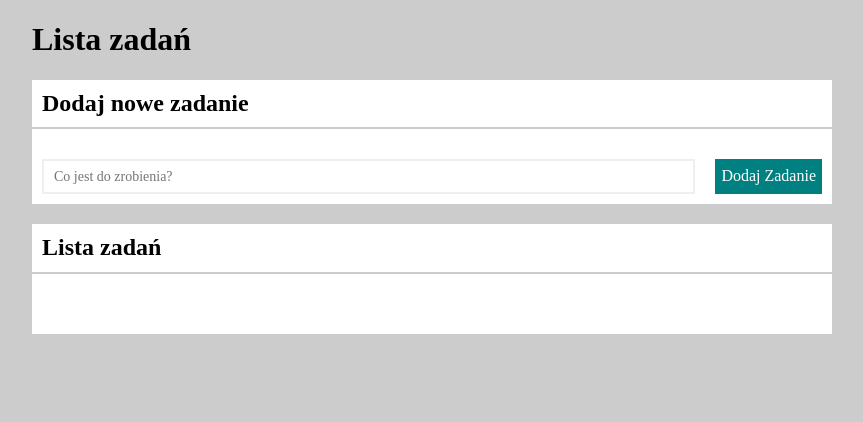
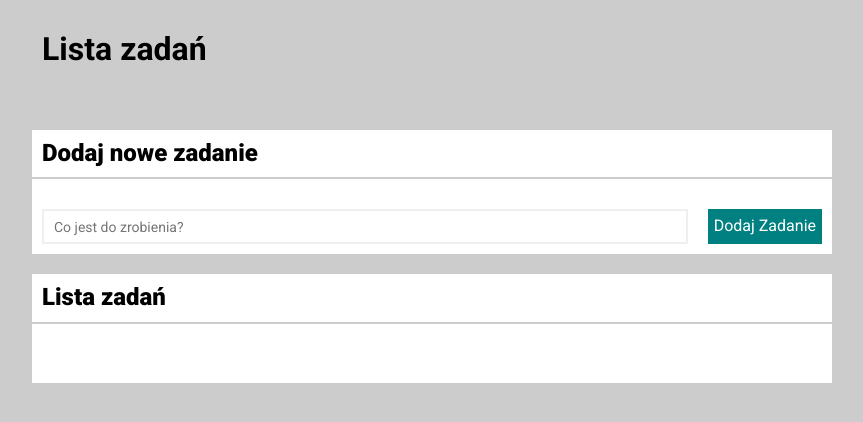
Before and after one commit to codekamikaze/todo-list, a plain HTML site: page index.html in a window 1280 px wide. Shown: the whole page, without its empty margins (208-1071 px from the left). Drawn offline with nearby package versions, Linux system fonts and the light colour scheme.

Commit message:
add font roboto, change padding for header and main

```diff
--- a/css/header.css
+++ b/css/header.css
@@ -1,9 +1,9 @@
 .header {
-    width: 90%;
     max-width: 800px;
     margin: auto;
+    padding: 10px;
 }
 
 .header__header {
-
+    font-weight: 900px;
 }
--- a/css/section.css
+++ b/css/section.css
@@ -1,5 +1,4 @@
 .section {
-    width: 90%;
     max-width: 800px;
     margin: auto;
     background-color: #fff;
--- a/css/style.css
+++ b/css/style.css
@@ -10,4 +10,9 @@ html {
 
 .body {
     background-color: #cccccc;
+    font-family: "Roboto", sans-serif;
 }
+
+.main {
+    padding: 10px;
+}
--- a/index.html
+++ b/index.html
@@ -23,7 +23,7 @@
     <header class="header">
         <h1 class="hader_header">Lista zadań</h1>
     </header>
-    <main>
+    <main class="main">
         <section class="section">
             <h2 class="section__header">Dodaj nowe zadanie</h2>
             <form class="form js-form">
```
